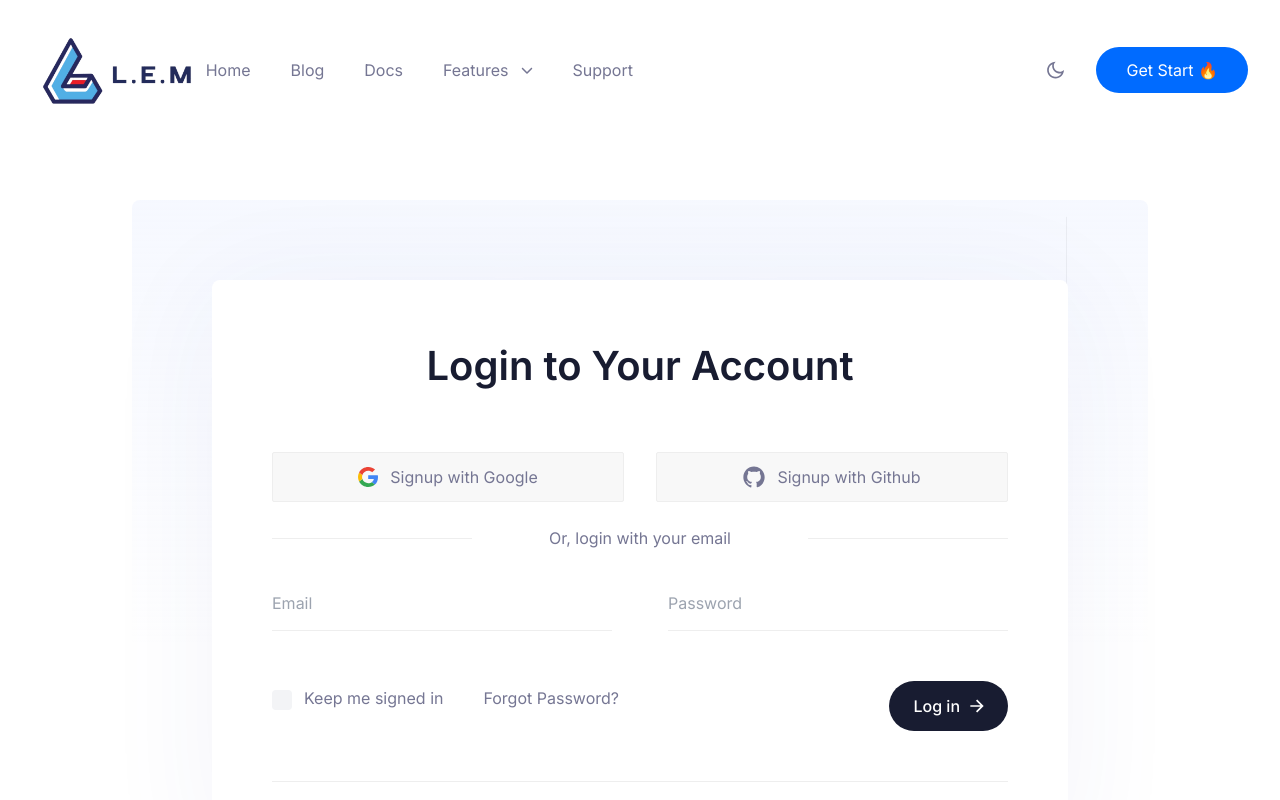
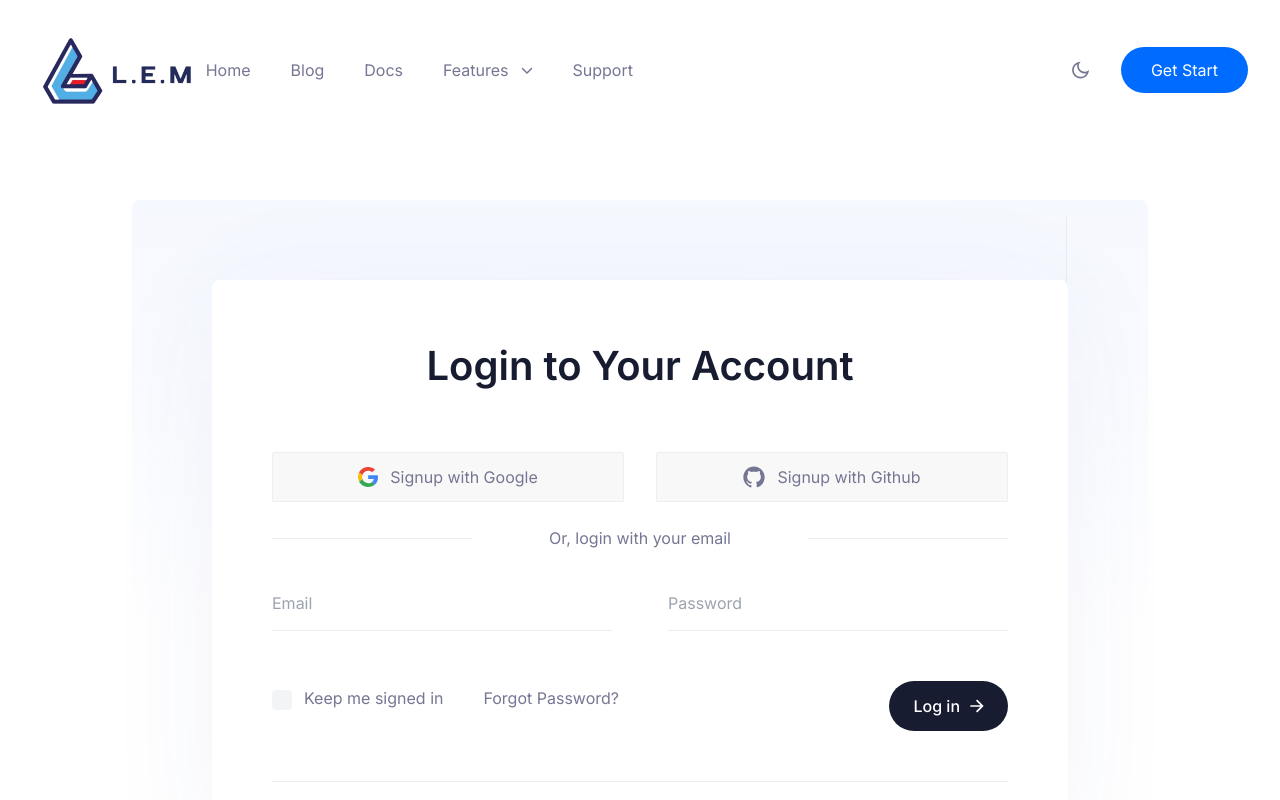
Before and after one commit to NHTLam/CodeFE_LEM, a Next.js app in the folder fe_lem_app/: page /auth/signin in a window 1280 px wide. Shown: the top 800 px of the page. Built offline with nearby package versions, Linux system fonts and the light colour scheme.

Commit message:
fix content

```diff
--- a/fe_lem_app/app/(site)/page.tsx
+++ b/fe_lem_app/app/(site)/page.tsx
@@ -6,7 +6,6 @@ import FeaturesTab from "@/components/FeaturesTab";
 import FunFact from "@/components/FunFact";
 import FAQ from "@/components/FAQ";
 import Pricing from "@/components/Pricing";
-import Contact from "@/components/Contact";
 import Blog from "@/components/Blog";
 
 export const metadata: Metadata = { //quyết định data chung như title (nó chính là tag metadata mà khi gõ html hay tự động gen khi viết html thuần)
--- /dev/null
+++ b/fe_lem_app/app/(site)/table/page.tsx
@@ -0,0 +1,6 @@
+export default function TablePage(){
+    return (
+        <>
+        </>
+    );
+}
--- a/fe_lem_app/components/Blog/index.tsx
+++ b/fe_lem_app/components/Blog/index.tsx
@@ -5,7 +5,7 @@ import BlogData from "./blogData";
 
 const Blog = async () => {
   return (
-    <section className="py-20 lg:py-25 xl:py-30">
+    <section>
       <div className="mx-auto max-w-c-1315 px-4 md:px-8 xl:px-0">
         {/* <!-- Section Title Start --> */}
         <div className="animate_top mx-auto text-center">
--- a/fe_lem_app/components/Header/index.tsx
+++ b/fe_lem_app/components/Header/index.tsx
@@ -157,10 +157,10 @@ const Header = () => {
           <div className="mt-7 flex items-center gap-6 xl:mt-0">
             <ThemeToggler />
             <Link
-              href=""
+              href="/table"
               className="flex items-center justify-center rounded-full bg-primary px-7.5 py-2.5 text-regular text-white duration-300 ease-in-out hover:bg-primaryho"
             >
-              Get Start 🔥
+              Get Start
             </Link>
           </div>
         </div>
```
